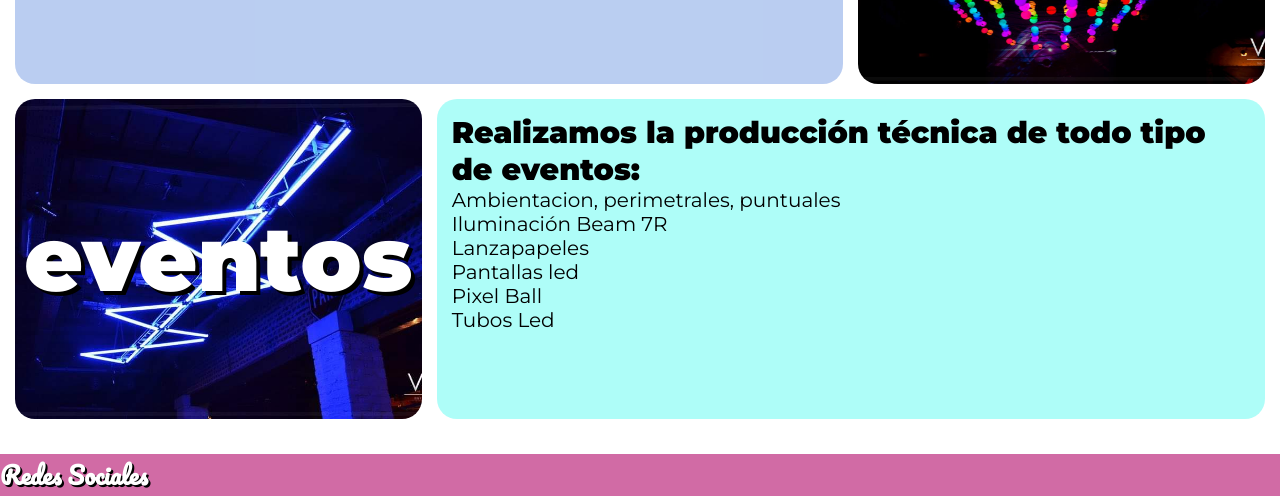
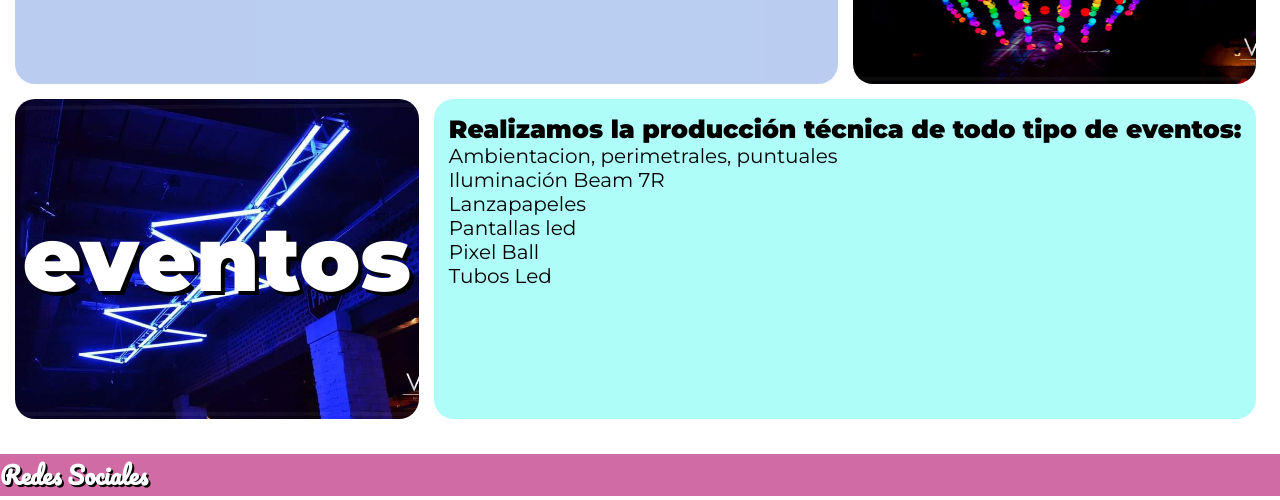
Before and after one commit to Belendefranchi/valei, a plain HTML site: page pages/servicios.html in a window 1280 px wide. Shown: the part 682-1182 px from the top of the page. Drawn offline with Linux system fonts and the light colour scheme; a web font is replaced by a local one.

Commit message:
detalles servicios-2

```diff
--- a/css/styles.css
+++ b/css/styles.css
@@ -199,6 +199,11 @@ main{
     border-radius: 20px;
     font-family: "Montserrat";
     font-size: 20px;
+}
+
+.txt__title{
+    font-size: 25px;
+    font-weight: bold;
 }
 
 .txt__lista{
```
